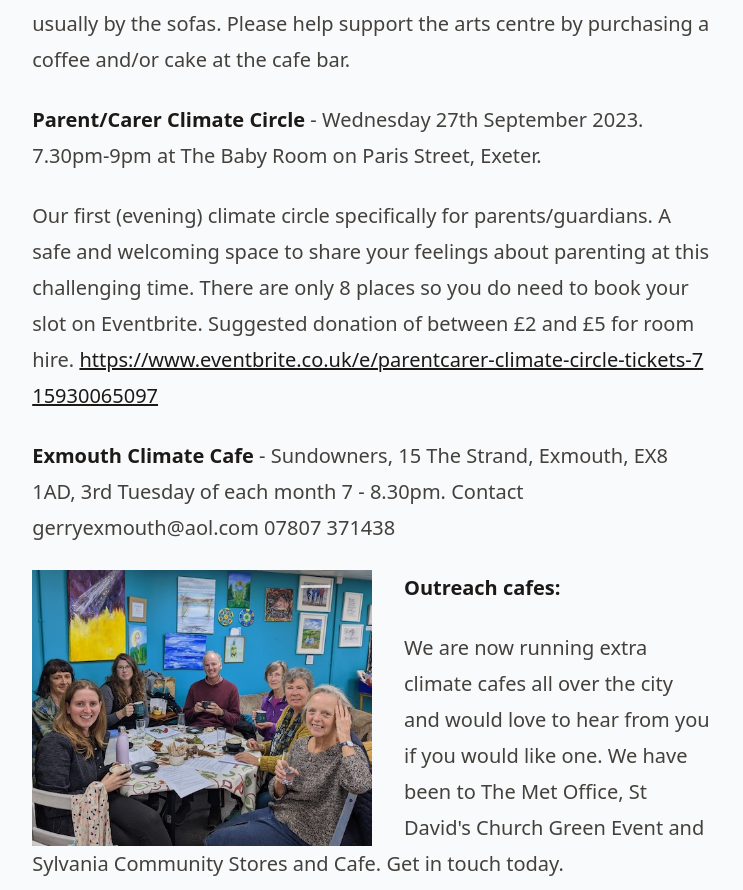
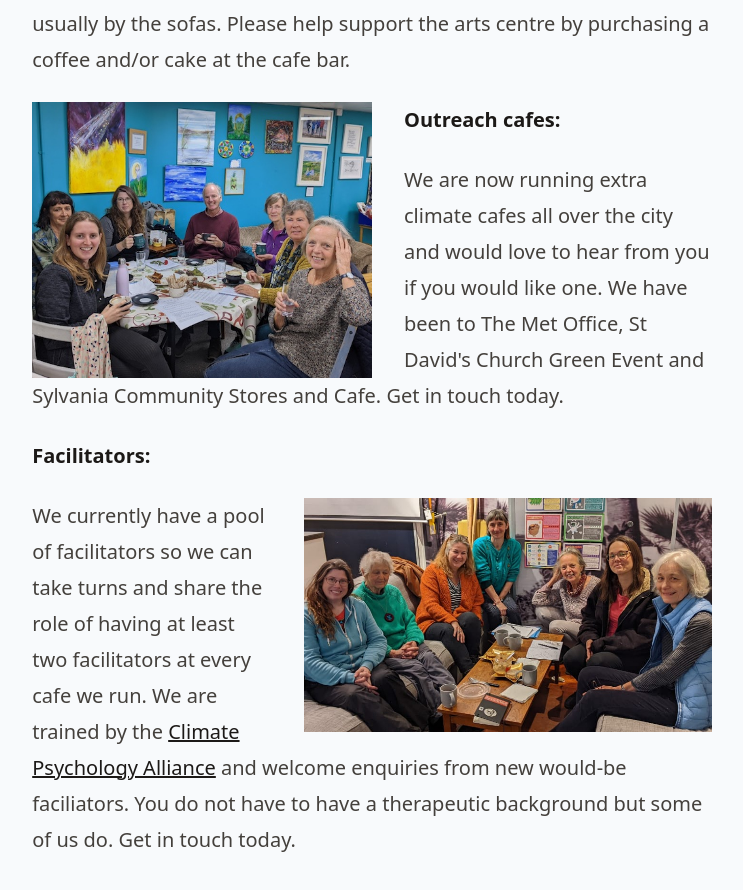
Before and after one commit to danielhpavey/exeterclimatecafe, a Next.js app: page / in a window 1280 px wide. Shown: the part 1016-1906 px from the top of the page, without its empty margins (268-1011 px from the left). Built offline with nearby package versions, Linux system fonts and the light colour scheme.

Commit message:
Remove parent cafe

```diff
--- a/pages/index.js
+++ b/pages/index.js
@@ -44,15 +44,6 @@ export default function Home() {
 
 <p>Please check with reception where we will be as sometimes we have a room and sometimes we are in the cafe bar area, usually by the sofas. Please help support the arts centre by purchasing a coffee and/or cake at the cafe bar.</p>
 
-<p><strong>Parent/Carer Climate Circle </strong>
-- Wednesday 27th September 2023.
-7.30pm-9pm at The Baby Room on Paris Street, Exeter.</p>
-
-<p>
-Our first (evening) climate circle specifically for parents/guardians. A safe and welcoming space to share your feelings about parenting at this challenging time. There are only 8 places so you do need to book your slot on Eventbrite. Suggested donation of between £2 and £5 for room hire. <a className="break-all" href="https://www.eventbrite.co.uk/e/parentcarer-climate-circle-tickets-715930065097">https://www.eventbrite.co.uk/e/parentcarer-climate-circle-tickets-715930065097</a></p>
-
-<p><strong>Exmouth Climate Cafe</strong> - Sundowners, 15 The Strand, Exmouth, EX8 1AD, 3rd Tuesday of each month 7 - 8.30pm. Contact gerryexmouth@aol.com 07807 371438</p>
-
 <img src="/exeter-climate-cafe-sylvania-community-stores.jpg" alt="Exeter Climate Cafe at Sylvania Community Stores and Cafe" className="mx-auto md:float-left md:mr-8 md:max-w-[50%] md:mt-0 md:mb-0" />
 
 <p><strong>Outreach cafes:</strong></p>
```
